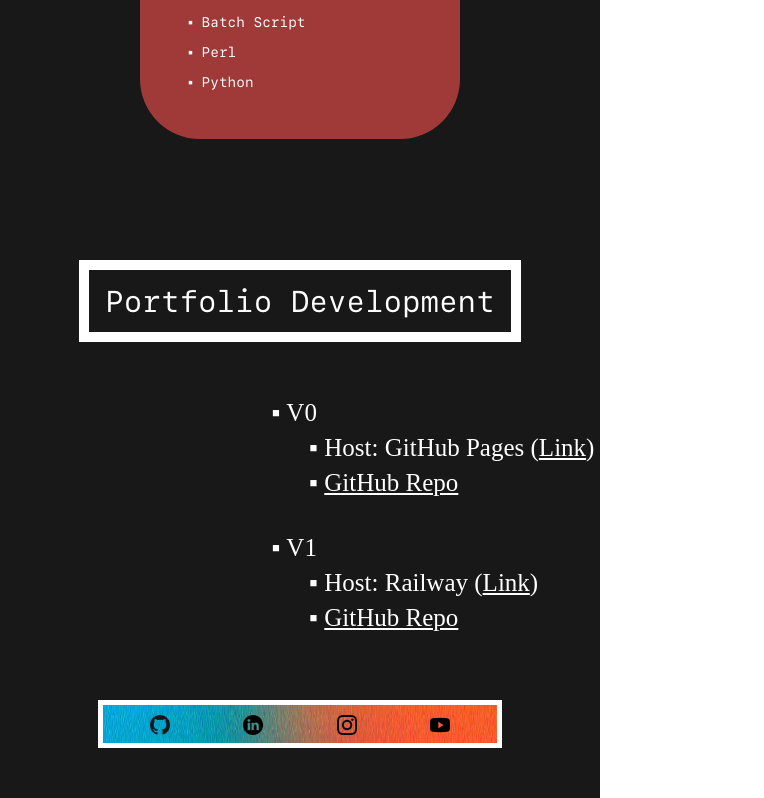
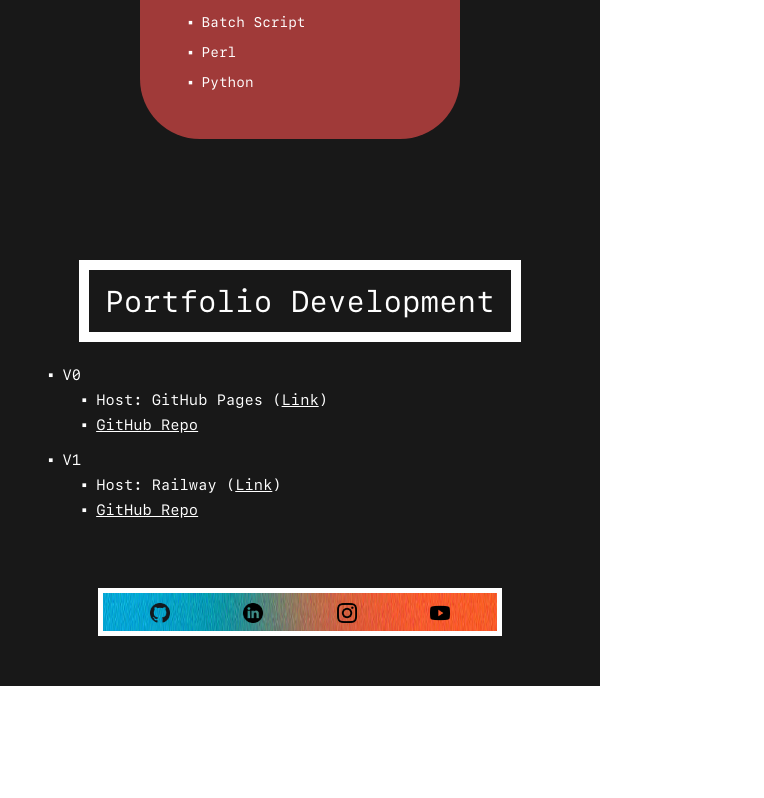
Before and after one commit to DesertCow/Portfolio-2023, a React (Create React App) app in the folder client/: page /About in a window 600 px wide. Shown: the part 4869-5667 px from the top of the page, 764 px wide, since content can reach past the window. After the commit the page ends 5555 px from the top, so only its background shows below. Built offline with nearby package versions, Linux system fonts and the light colour scheme.

Commit message:
Added repo links and V0 portfolio link/repo

```diff
--- a/client/src/css/AboutMe_Full.css
+++ b/client/src/css/AboutMe_Full.css
@@ -122,15 +122,26 @@
      }
 
      .portVerisonText {
+          font-family: "SF-Mono";
           font-size: 25px;
-          margin-left: 42%;
+          /* margin-left: 42%; */
           margin-top: 10px;
+          /* text-align: start; */
      }
 
      .portVersion{
+          font-family: "SF-Mono";
           font-size: 25px;
-          margin-left: 42%;
+          /* margin-left: 42%; */
           margin-top: 40px;
      }
 
+     .portVersionBox {
+          align-self: center;
+          text-align: center;
+          /* justify-content: center; */
+          align-items: center;
+          align-content: start;
+     }
+
 }
--- a/client/src/css/AboutMe_Mobile.css
+++ b/client/src/css/AboutMe_Mobile.css
@@ -131,4 +131,26 @@
           -ms-border-radius: 25px;
           -o-border-radius: 25px;
      }
+
+     .portVerisonText {
+          font-family: "SF-Mono";
+          font-size: 15px;
+          /* margin-left: 42%; */
+          margin-top: 10px;
+          /* text-align: start; */
+     }
+
+     .portVersion{
+          font-family: "SF-Mono";
+          font-size: 15px;
+          /* margin-left: 42%; */
+          margin-top: 20px;
+     }
+
+     .portVersionBox {
+          align-self: center;
+          text-align: center;
+          align-items: center;
+          align-content: start;
+     }
 }
--- a/client/src/pages/About.js
+++ b/client/src/pages/About.js
@@ -129,6 +129,27 @@
           <DevTools />
         </div>
 
+        <div className="d-flex col mt-5 pt-5 justify-content-center">
+          <div className="text-center">
+            <h1 className="portfioloTitle p-3">Portfolio Development</h1>
+          </div>
+        </div>
+
+        <div className="d-flex col mt-3 justify-content-center align-items-center mx-5">
+          <div className="d-flex row portVersionBox">
+            <div className="text-start">
+              <h1  className="portVerisonText">&#9642; V0</h1>
+              <h1  className="portVerisonText">&ensp; &ensp; &#9642; Host: GitHub Pages (<a href="https://desertcow.github.io/Portfolio/">Link</a>)</h1>
+              <h1  className="portVerisonText">&ensp; &ensp; &#9642; <a href="https://github.com/DesertCow/Portfolio">GitHub Repo</a> </h1>
+            </div>
+            <div className="text-start">
+              <h1  className="portVersion">&#9642; V1</h1>
+              <h1  className="portVerisonText">&ensp; &ensp; &#9642; Host: Railway (<a href="https://www.claytonskaggs.dev">Link</a>)</h1>
+              <h1  className="portVerisonText">&ensp; &ensp; &#9642; <a href="https://github.com/DesertCow/Portfolio-2023">GitHub Repo</a> </h1>
+            </div>
+          </div>
+        </div>
+
         <div className="w-100">
           <Footer />
         </div>
@@ -252,13 +273,19 @@
           </div>
         </div>
 
-        <div className="d-flex row mt-5 justify-content-start mx-5">
+        <div className="d-flex col mt-3 justify-content-center align-items-center mx-5">
+          <div className="d-flex row portVersionBox">
+            <div className="text-start">
               <h1  className="portVerisonText">&#9642; V0</h1>
               <h1  className="portVerisonText">&ensp; &ensp; &#9642; Host: GitHub Pages (<a href="https://desertcow.github.io/Portfolio/">Link</a>)</h1>
               <h1  className="portVerisonText">&ensp; &ensp; &#9642; <a href="https://github.com/DesertCow/Portfolio">GitHub Repo</a> </h1>
+            </div>
+            <div className="text-start">
               <h1  className="portVersion">&#9642; V1</h1>
               <h1  className="portVerisonText">&ensp; &ensp; &#9642; Host: Railway (<a href="https://www.claytonskaggs.dev">Link</a>)</h1>
               <h1  className="portVerisonText">&ensp; &ensp; &#9642; <a href="https://github.com/DesertCow/Portfolio-2023">GitHub Repo</a> </h1>
+            </div>
+          </div>
         </div>
 
         <div className="w-100">
```
Lines whose indentation alone changed are shown as unchanged.
